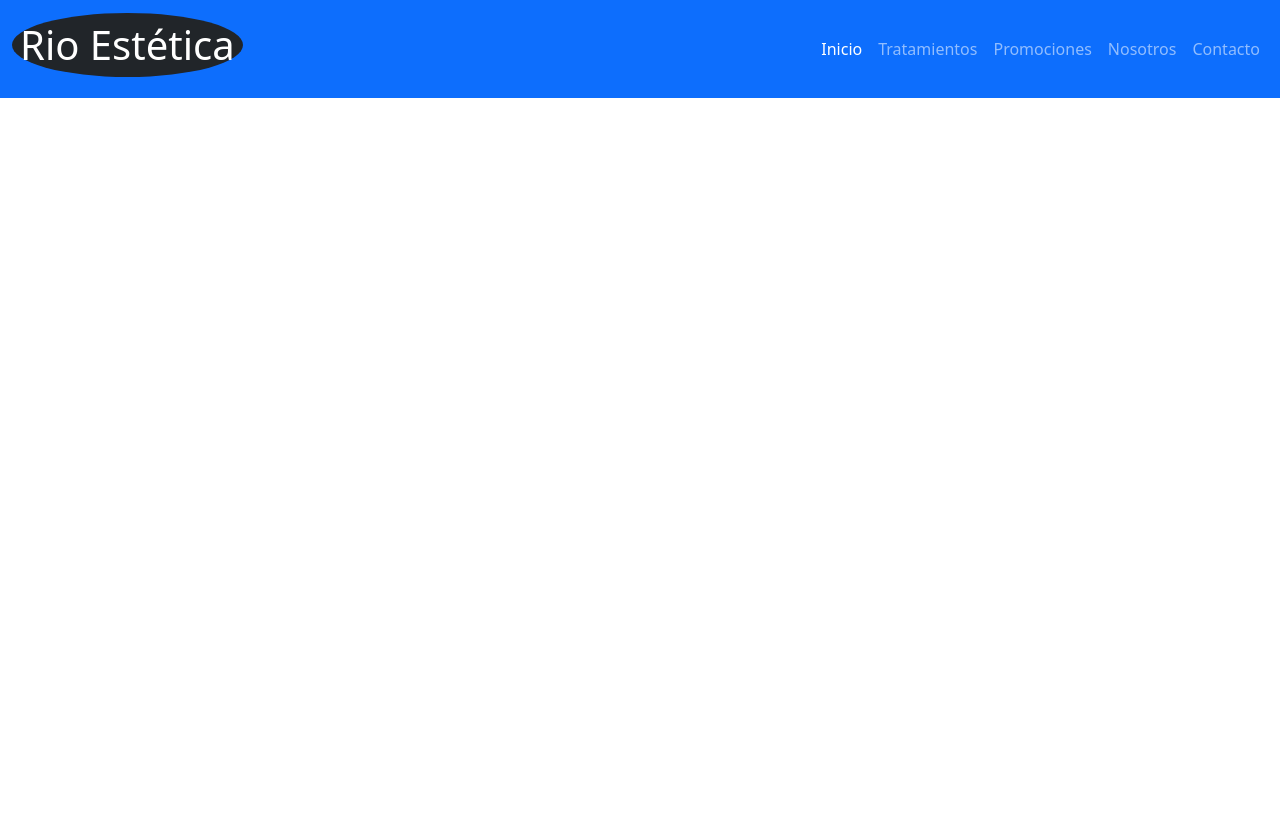
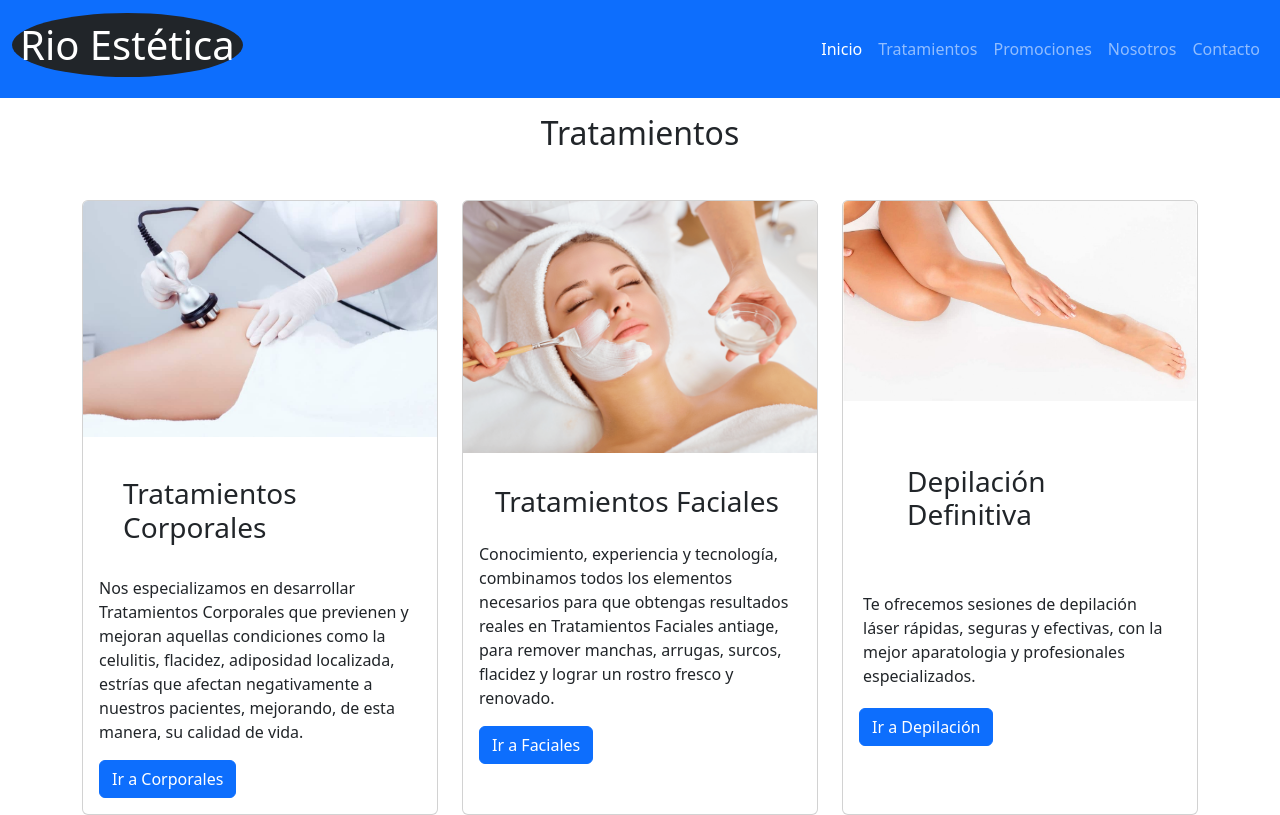
Before and after one commit to daianaacuna/rioestetica, a plain HTML site: page index.html in a window 1280 px wide. Drawn offline with nearby package versions, Linux system fonts and the light colour scheme.

Commit message:
main agrego cards

```diff
--- a/index.html
+++ b/index.html
@@ -36,3 +36,42 @@
           </div>
         </div>
     </nav>
+    <main>
+        <section>
+            <h2 class="d-flex justify-content-center mt-3">Tratamientos</h2>
+        </section>
+        <section class="container">
+            <div class="row mt-5">
+                <div class="col-md-4">
+                    <div class="card h-100">
+                    <img src="./assets/corporal.jpg" class="card-img-top" alt="imagen tratamientos corporales">
+                    <div class="card-body">
+                      <h3 class="card-title p-4">Tratamientos Corporales</h3>
+                      <p class="card-text">Nos especializamos en desarrollar Tratamientos Corporales que previenen y mejoran aquellas condiciones como la celulitis, flacidez, adiposidad localizada, estrías que afectan negativamente a nuestros pacientes, mejorando, de esta manera, su calidad de vida.</p>
+                      <a href="#" class="btn btn-primary">Ir a Corporales</a>
+                    </div>
+                  </div>
+                </div>
+                <div class="col-md-4">
+                    <div class="card h-100">
+                    <img src="./assets/facial.png" class="card-img-top" alt="imagen tratamientos faciales">
+                    <div class="card-body">
+                      <h3 class="card-title p-3">Tratamientos Faciales</h3>
+                      <p class="card-text">Conocimiento, experiencia y tecnología, combinamos todos los elementos necesarios para que obtengas resultados reales en Tratamientos Faciales antiage, para remover manchas, arrugas, surcos, flacidez y lograr un rostro fresco y renovado.</p>
+                      <a href="#" class="btn btn-primary">Ir a Faciales</a>
+                    </div>
+                  </div>
+                </div>
+                <div class="col-md-4">
+                    <div class="card h-100">
+                    <img src="./assets/depilacion.jpg" class="card-img-top" alt="imagen depilacion">
+                    <div class="card-body">
+                      <h3 class="card-title p-5">Depilación Definitiva</h3>
+                      <p class="card-text p-1">Te ofrecemos sesiones de depilación láser rápidas, seguras y efectivas, con la mejor aparatologia y profesionales especializados.</p>
+                      <a href="#" class="btn btn-primary">Ir a Depilación</a>
+                    </div>
+                  </div>
+                </div>
+            </div>
+        </section>
+        </main>
```
